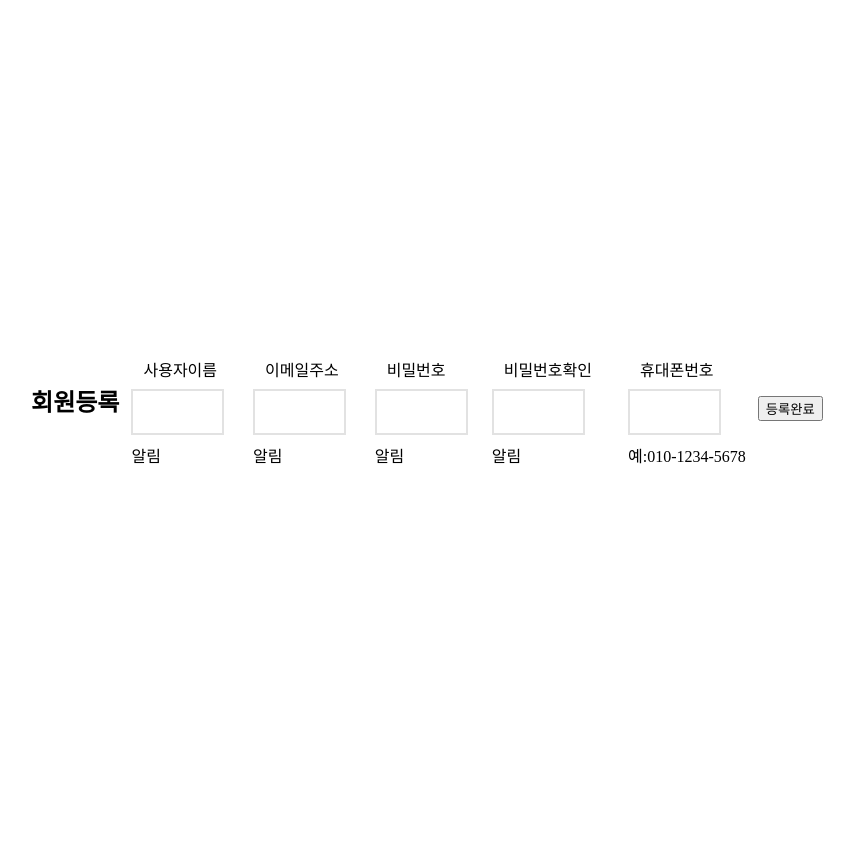
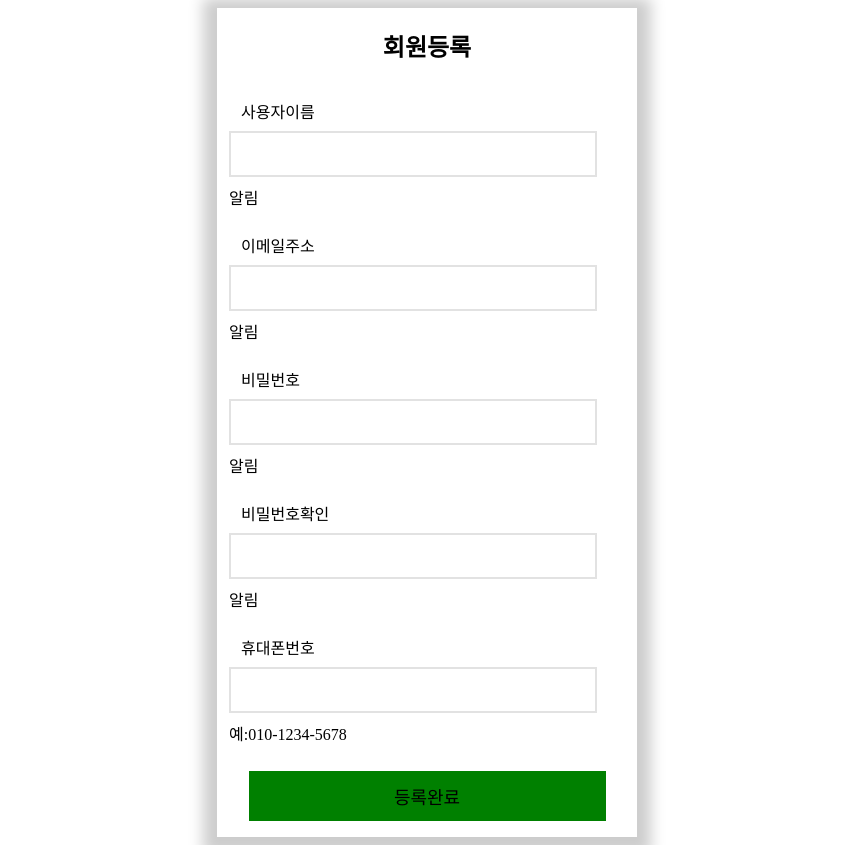
Before and after one commit to Lani28/inflearn-study, a plain HTML site: page html/index.html in a window 1280 px wide. Shown: the whole page, without its empty margins (213-1067 px from the left). Before the commit the page ends 816 px from the top, so only its background shows below. Drawn offline with Linux system fonts and the light colour scheme.

Commit message:
css 수정

```diff
--- a/html/index.html
+++ b/html/index.html
@@ -8,9 +8,9 @@
     <link rel="stylesheet" href="style.css">
 </head>
 <body>
+    <div id="wrapper" class="wrapper">
         <form id="registrationForm" class="registrationForm" action="">
             <h2>회원등록</h2>
-    </form>
             <!-- div태그는 데이터를 넣기 전에는 공간을 갖지 않는다 -->
             <div class="inputGroup">
                 <label for="nickname">사용자이름</label>
@@ -36,7 +36,9 @@
                 <label for="userPhone">휴대폰번호</label>
                 <input type="tel" id="userPhone" class="userPhoneInput">
                 <span class="helperText">예:010-1234-5678</span>
+            </div><br>
+            <button type="submit" id="submitButton" class="button">등록완료</button>
+        </form>
     </div>
-    <button type="submit" id="submitButton" class="button">등록완료</button>
 </body>
 </html>
--- a/html/style.css
+++ b/html/style.css
@@ -1,5 +1,5 @@
 /* css에서 전역변수 선언과 같은 역할을 한다. */
-:root{primaryColor: green; errorColor: orange; }
+:root{--primaryColor: green; --errorColor: orange; }
 
 /* 박스모델(padding,content,border,margin)설정 */
 /* 일반적으로 컨텐츠크기 지정시 패딩과 테두리를 포함함*/
@@ -20,7 +20,7 @@ body{
 https://inpa.tistory.com/entry/CSS-%F0%9F%92%8D-%EA%B7%B8%EB%A6%BC%EC%9E%90box-shadow-%EB%94%94%EC%9E%90%EC%9D%B8-%F0%9F%96%8C%EF%B8%8F-%EB%AA%A8%EC%9D%8C */
 #wrapper{
   width: 420px;
-  box-shadow: 0px 4px 14px 14px rgba(0,0,0,0,2); /* 수평,수직,그림자블러값,그림자퍼지기,그림자색깔 지정 */
+  box-shadow: 0px 4px 14px 14px rgba(0,0,0,0.2); /* 수평,수직,그림자블러값,그림자퍼지기,그림자색깔 지정 */
 }
 
 h2{text-align: center; margin-top: 20px; }
@@ -30,7 +30,7 @@ h2{text-align: center; margin-top: 20px; }
 /* 인라인요소는 사이즈지정이 불가능하므로 inline-block으로 바꿔서 지정하면 된다. */
 .inputGroup label{display: block; /* 인라인에서 블록라인으로 */ padding: 8px 12px; }
 
-.inputGroup input{display: block; width: 93px; padding: 12px; border: 2px solid #e2e2e2; font-size: 16px; }
+.inputGroup input{display: block; width: 93%; padding: 12px; border: 2px solid #e2e2e2; font-size: 16px; }
 
 /* input에 포커스가 갔을 때 주는 효과 : outline:none 안하면 네모블록라인 생기는거 안예쁨 */
 .inputGroup input:focus{outline: none; border-color: #777;}
@@ -39,10 +39,10 @@ h2{text-align: center; margin-top: 20px; }
 
 /* 자바스크립트 css선택자 설정 */
 .inputGroup.valid input{
-  border-color.var(primaryColor);
+  border-color:var(--primaryColor);
 }
 .inputGroup.invalid input{
-  border-color.var(errorColor);
+  border-color:var(--errorColor);
   visibility: visible;
 }
 .inputGroup .helperText{
@@ -53,7 +53,7 @@ h2{text-align: center; margin-top: 20px; }
   visibility: hidden;
 }
 .inputGroup.invalid .helperText{
-  color.var(errorColor);
+  color:var(--errorColor);
 }
 #wrapper button{
   display: block;
@@ -61,7 +61,7 @@ h2{text-align: center; margin-top: 20px; }
   margin: 0 auto;
   height: 50px;
   font-size: 18px;
-  background-color.var(primaryColor);
-  border: 2px solid var(primaryColor);
-  cusor: pointer;
+  background-color:var(--primaryColor);
+  border: 2px solid var(--primaryColor);
+  cursor: pointer;
 }
```
Lines whose indentation alone changed are shown as unchanged.
